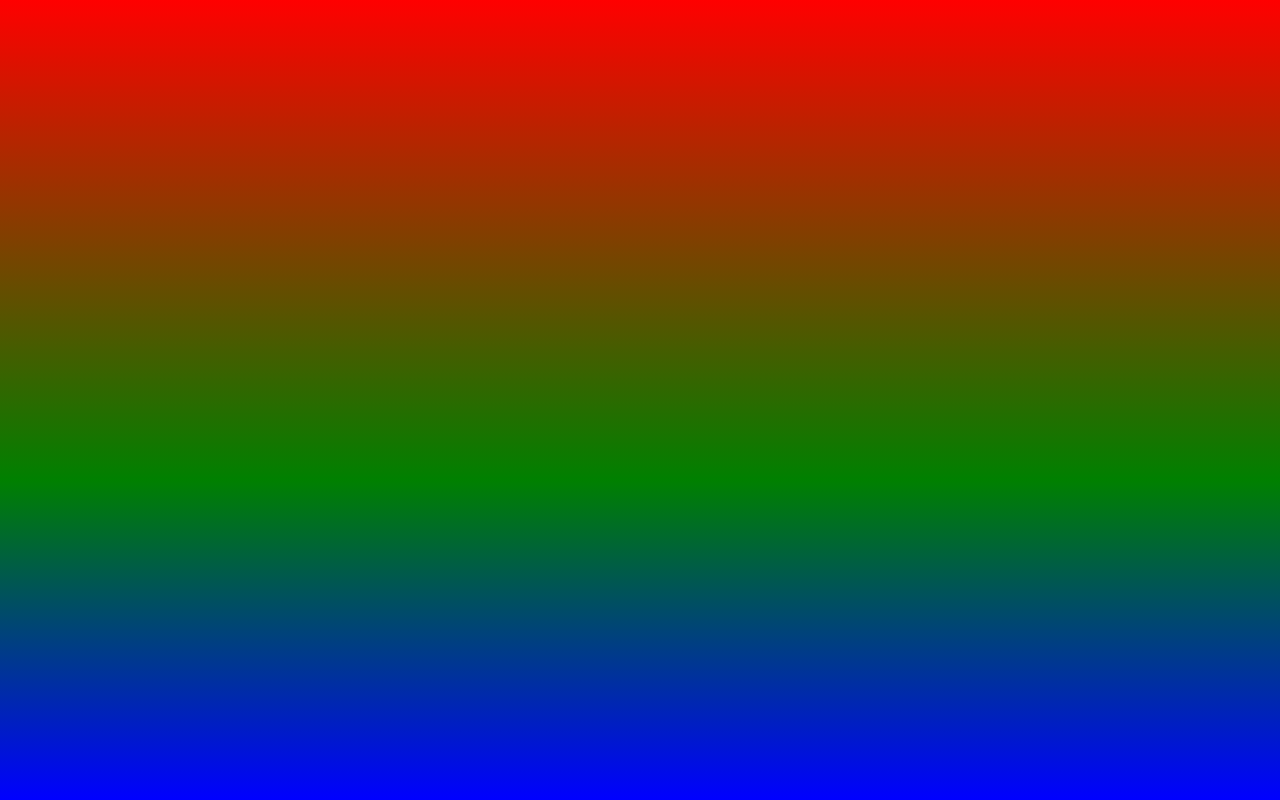
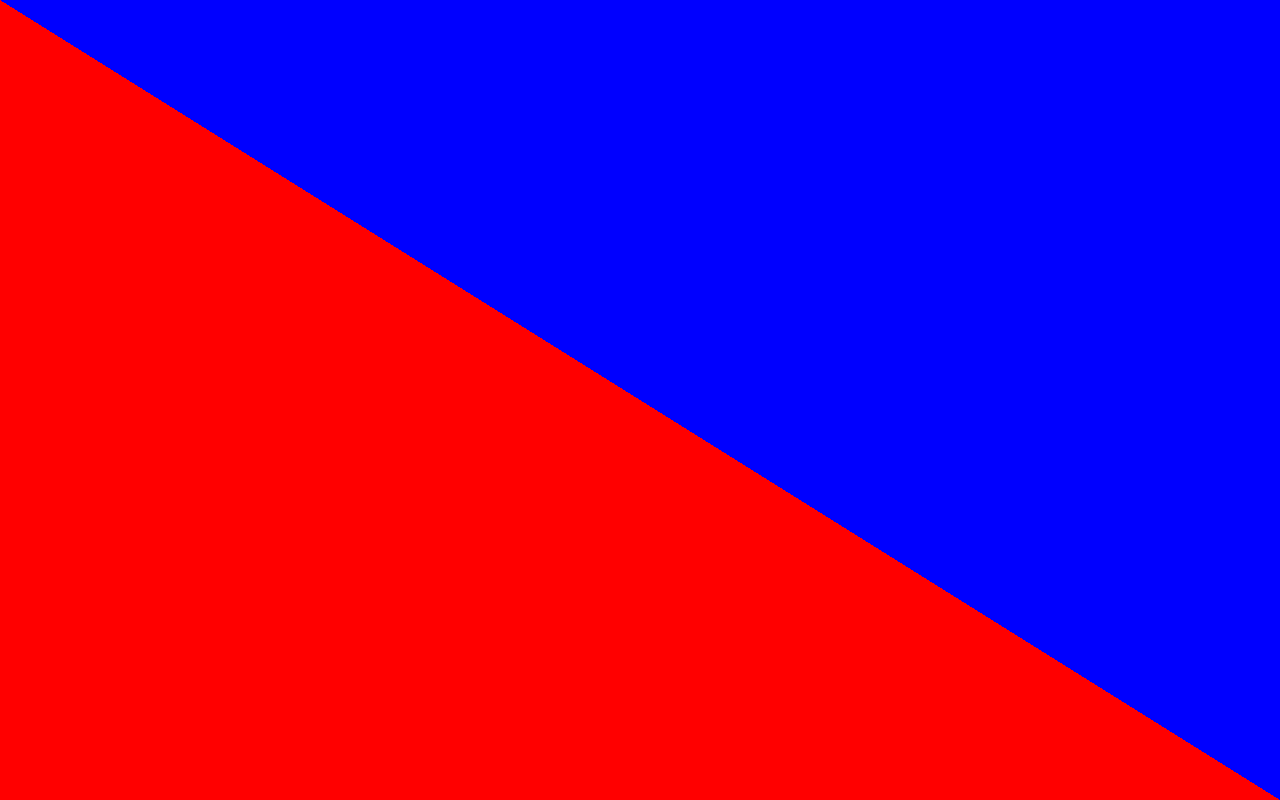
Before and after one commit to This-Is-Prince/mastering-css, a website: page background/index.html in a window 1280 px wide. Drawn offline with Linux system fonts and the light colour scheme.

Commit message:
linear-gradient practice

```diff
--- a/background/style.css
+++ b/background/style.css
@@ -16,5 +16,7 @@ body {
   /* background-size: auto; */
   /* background-size: 500px 500px; */
 
-  background-image: linear-gradient(0deg, blue, green 40%, red);
+  /* background-image: linear-gradient(0deg, blue, green 40%, red 100%); */
+  /* background-image: linear-gradient(0.25turn, red, 20%, blue); */
+  background-image: linear-gradient(to top right, red 0 50%, blue 50% 100%);
 }
```
